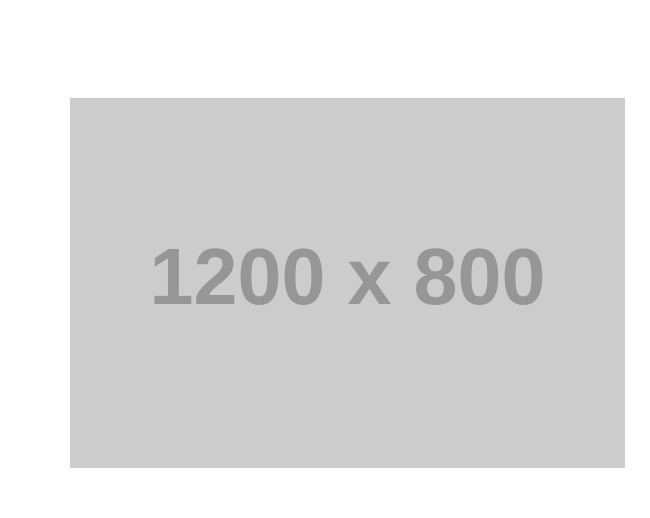
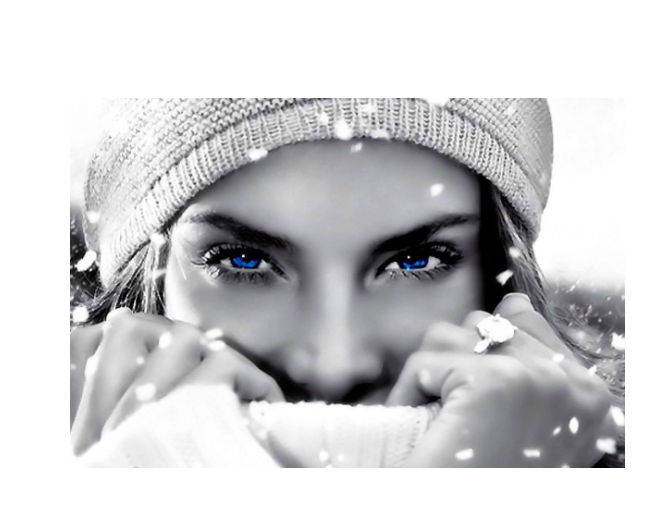
Before and after one commit to atulya/kes, a plain HTML site: page about.html in a window 1280 px wide. Shown: the part 419-937 px from the top of the page, 0-650 px from the left. Drawn offline with Linux system fonts and the light colour scheme; placeholder pictures from the web are drawn by us; files whose address does not match are found by name.

Commit message:
image added

```diff
--- a/about.html
+++ b/about.html
@@ -86,7 +86,7 @@
     <!-- Main container -->
     <div class="container main-container clearfix">
         <div class="col-md-6">
-            <img src="http://placehold.it/1200x800" class="img-responsive" alt="" />
+            <img src="img/B_blueeyes_j1ZMTVM2.jpg" class="img-responsive" alt="" />
         </div>
         <div class="col-md-6">
            <h3 class="uppercase">About Me </h3>
```
Also changed, not shown: img/B_blueeyes_j1ZMTVM2.jpg (added).
